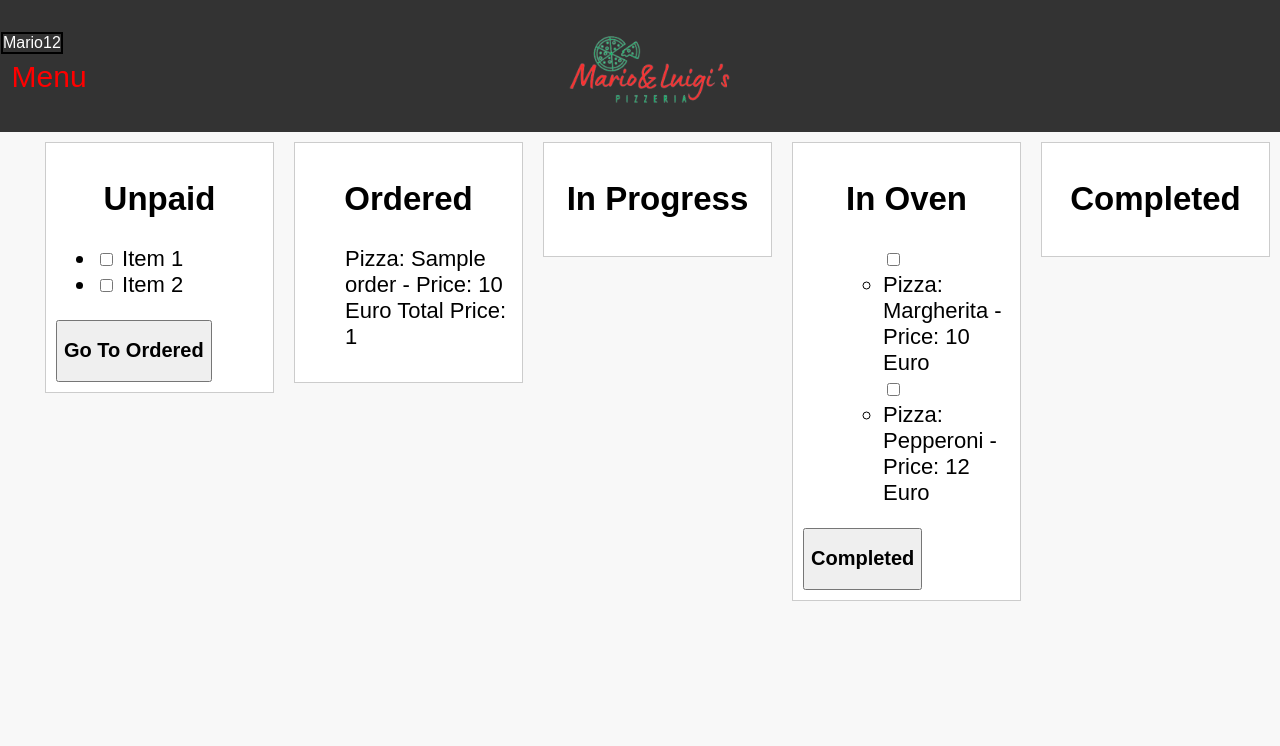
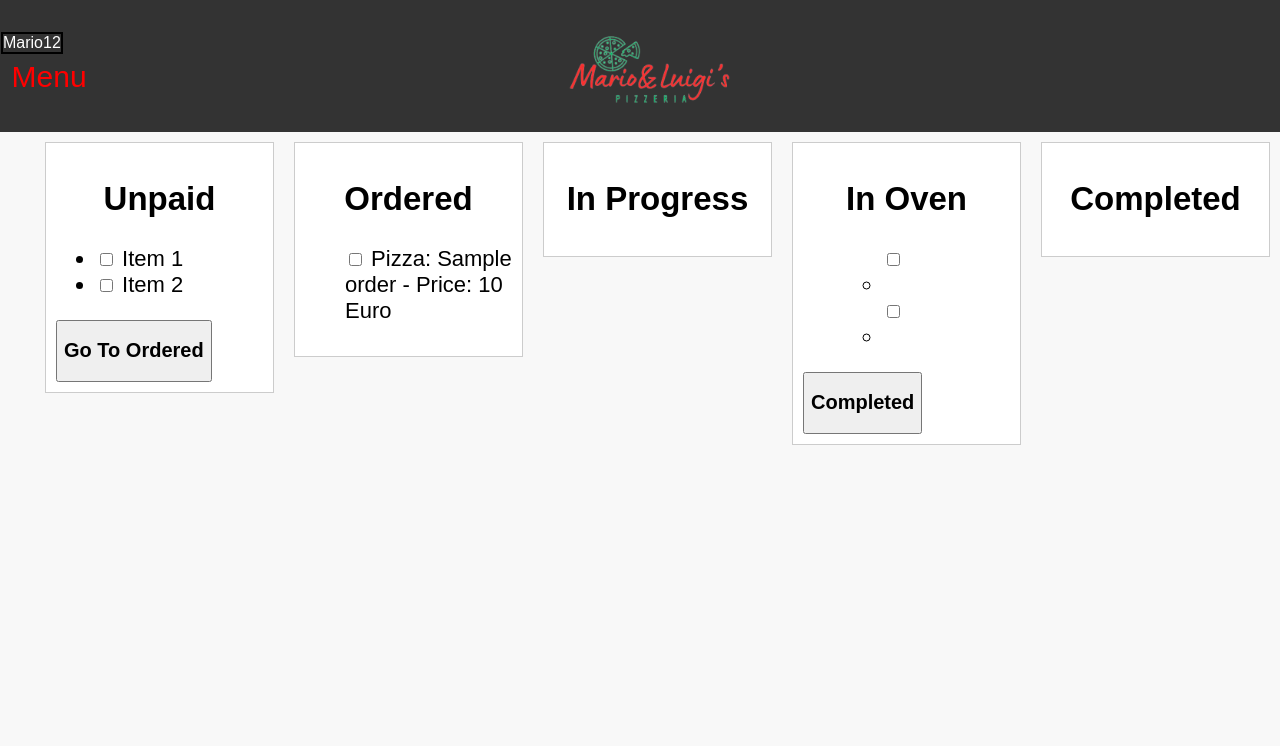
Before and after one commit to NikolaDakov/Group_Project_CB_16_NDPL, a Flask app: template templates/marioPage.html in a window 1280 px wide. Shown: the top 746 px of the page. Run offline with Flask 3, Linux system fonts and the light colour scheme; the template is opened without the code that fills it: most values are stand-ins (such as "Sample title", 1, 10 or a date in 2020).

Commit message:
commit -m "adding style luigi and mario tables "

```diff
--- a/templates/marioPage.html
+++ b/templates/marioPage.html
@@ -26,11 +26,13 @@
 
     <div class="table">
         <h2><center>Ordered</center></h2>
-        <ul class="order-list" id="ordered-list">
+        <ul class="order-list" id="ordered-list" style="list-style-type: none;">
             {% for order in orders %}
+            <li class="order-item">
+                <input type="checkbox">
                 Pizza: {{ order.Name }} - Price: {{ order.Price }} Euro
+            </li>
                 {% endfor %}
-                Total Price: {{total_price}}
 
         </ul>
     </div>
@@ -48,11 +50,11 @@
             <p class="order-list" id="in-progress-list">
                 <ul class="order-item">
                     <input type="checkbox" class="order-checkbox">
-                    <li>Pizza: Margherita - Price: 10 Euro</li>
+                    <li></li>
                 </ul>
                 <ul class="order-item">
                     <input type="checkbox" class="order-checkbox">
-                    <li>Pizza: Pepperoni - Price: 12 Euro</li>
+                    <li></li>
                 </ul>
             </p>
         </ul>
```
Also changed, not shown: templates/KitchenPage.html (+4 -3 lines).
